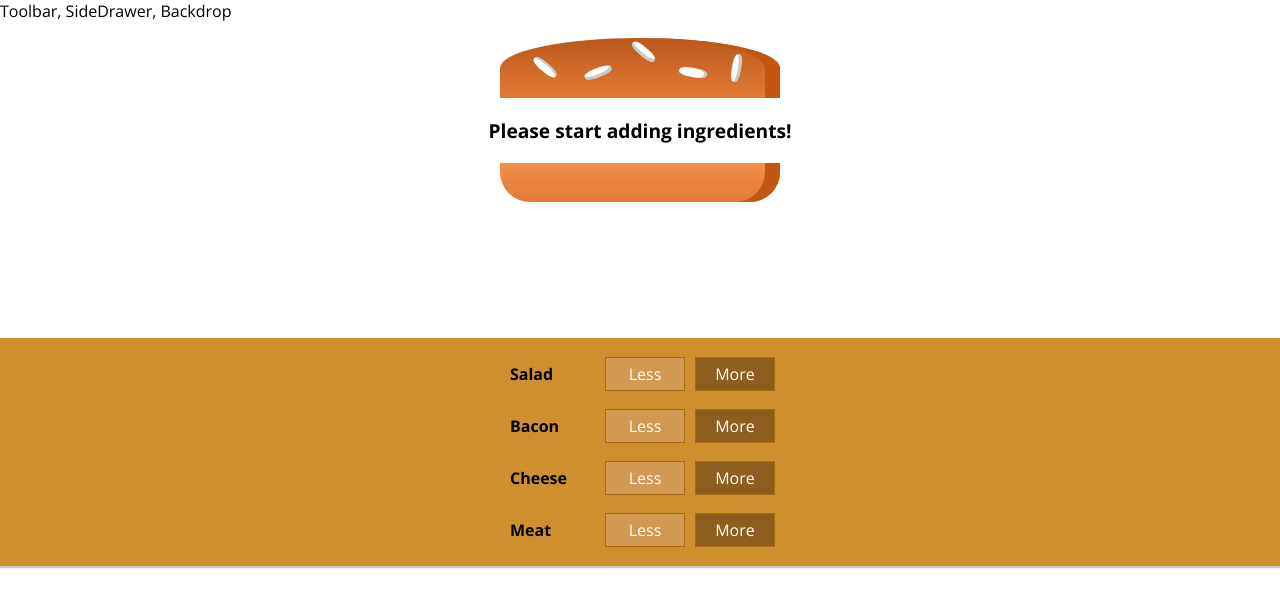
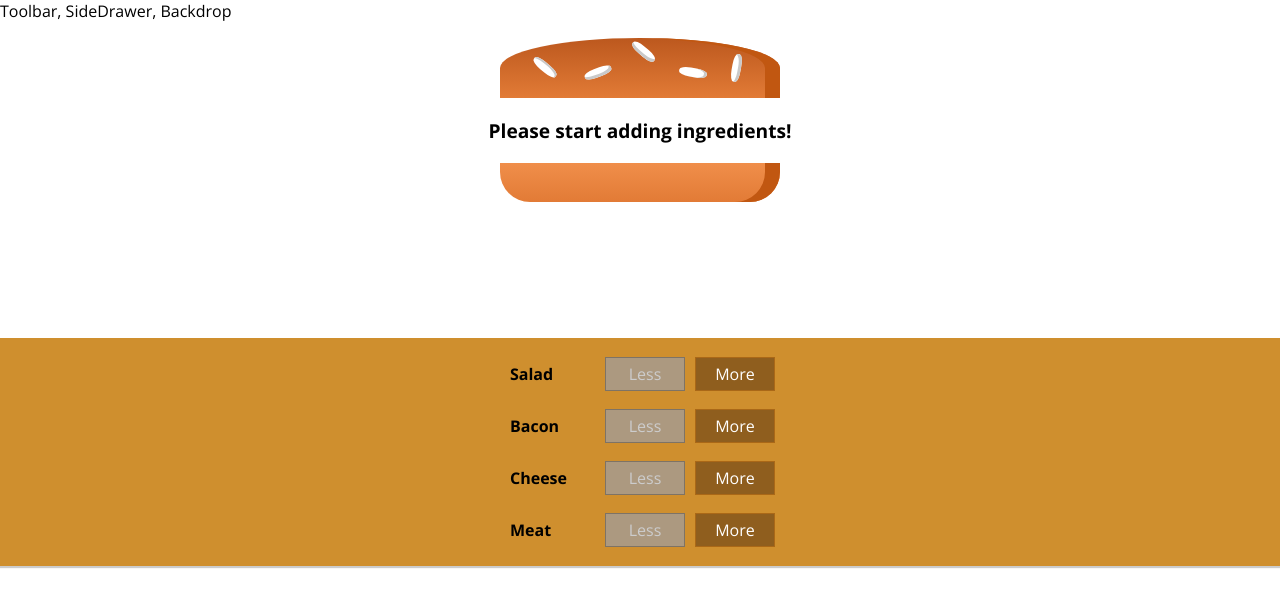
Before and after one commit to D-Pakamore/burger, a React app: page / in a window 1280 px wide. Shown: the top 606 px of the page. Built offline with nearby package versions, Linux system fonts and the light colour scheme.

Commit message:
latest commit lul

```diff
--- a/src/components/Burger/BuildControls/BuildControl/BuildControl.tsx
+++ b/src/components/Burger/BuildControls/BuildControl/BuildControl.tsx
@@ -1,15 +1,18 @@
-import React from "react";
+import React, { MouseEventHandler } from "react";
 import classes from './BuildControl.module.css';
 
 interface thisProps {
+  disabled: boolean | undefined;
+  removed: MouseEventHandler<HTMLButtonElement> | undefined;
+  added: MouseEventHandler<HTMLButtonElement> | undefined;
   label: string;
 }
 
 const buildControl = (props: thisProps) => (
     <div className={classes.BuildControl}>
         <div className={classes.Label}>{props.label}</div>
-        <button className={classes.Less}>Less</button>
-        <button className={classes.More}>More</button>
+        <button className={classes.Less} onClick={props.removed} disabled={props.disabled}>Less</button>
+        <button className={classes.More} onClick={props.added}>More</button>
     </div>
 );
 
--- a/src/components/Burger/BuildControls/BuildControls.tsx
+++ b/src/components/Burger/BuildControls/BuildControls.tsx
@@ -1,7 +1,14 @@
 import React from "react";
-
+import { MyQuantityCheck } from "../../../containers/BurgerBuilder/BurgerBuilder";
 import classes from './BuildControls.module.css';
 import BuildControl from './BuildControl/BuildControl';
+
+interface BuildControlsProps {
+  // disabled: MyQuantityCheck, disabled interface, needs typeof "keys"
+  disabled: any;
+  ingredientRemoved(type: string): void;
+  ingredientAdded(type: string): void;
+}
 
 const controls = [
   { label: 'Salad', type: 'salad'},
@@ -10,10 +17,15 @@
   { label: 'Meat', type: 'meat'},
 ];
 
-const buildControls = (props: any) => (
+const buildControls = (props: BuildControlsProps) => (
   <div className={classes.BuildControls}>
       {controls.map(ctrl => (
-        <BuildControl key={ctrl.label} label={ctrl.label}/>
+        <BuildControl
+            key={ctrl.label}
+            label={ctrl.label}
+            added={() => props.ingredientAdded(ctrl.type)}
+            removed={() => props.ingredientRemoved(ctrl.type)}
+            disabled={props.disabled[ctrl.type]}/>
       ))}
   </div>
 );
--- a/src/containers/BurgerBuilder/BurgerBuilder.tsx
+++ b/src/containers/BurgerBuilder/BurgerBuilder.tsx
@@ -4,32 +4,113 @@
 import Burger from "../../components/Burger/Burger";
 import BuildControls from '../../components/Burger/BuildControls/BuildControls';
 
-class BurgerBuilder extends Component {
+interface MyProps {
+}
 
-  state = {
+interface MyState {
+  ingredients: MyIngredients,
+  totalPrice: number
+}
+
+interface MyIngredients {
+    salad: number,
+    bacon: number,
+    cheese: number,
+    meat: number
+}
+
+export interface MyQuantityCheck {
+  salad: boolean,
+  bacon: boolean,
+  cheese: boolean,
+  meat: boolean
+}
+
+type IngKey = keyof MyIngredients;
+
+const INGREDIENT_PRICES = {
+  salad: 0.5,
+  cheese: 0.4,
+  meat: 1.3,
+  bacon: 0.7
+}
+
+class BurgerBuilder extends Component<MyProps, MyState> {
+
+  state: MyState = {
     ingredients: {
       salad: 0,
       bacon: 0,
       cheese: 0,
       meat: 0
-    }
+    },
+    totalPrice: 4
   }
 
-  // addIngredientHandler = (type: string) => {
-  //   const oldCount = this.state.ingredients.type;
-  //   const updatedCount = oldCount + 1;
-  //   const updatedIngredients = {
-  //     ...this.state.ingredients
-  //   };
-  //   updatedIngredients[type] = updatedCount;
-  // }
-  // https://stackoverflow.com/questions/46987816/using-state-in-react-with-typescript/46987987
+  addIngredientHandler = (type: IngKey) => {
+
+    const oldCount = this.state.ingredients[type];
+    const updatedCount = oldCount + 1;
+    const updatedIngredients = {
+      ...this.state.ingredients
+    };
+    updatedIngredients[type] = updatedCount;
+    const priceAddition = INGREDIENT_PRICES[type];
+    const oldPrice = this.state.totalPrice;
+    const newPrice = oldPrice + priceAddition;
+    this.setState({totalPrice: newPrice, ingredients: updatedIngredients});
+  }
+
+  removeIngredientHandler = (type: IngKey) => {
+
+    const oldCount = this.state.ingredients[type];
+
+    if(oldCount <= 0) {
+      return;
+    }
+
+    const updatedCount = oldCount - 1;
+    const updatedIngredients = {
+      ...this.state.ingredients
+    };
+    updatedIngredients[type] = updatedCount;
+    const priceDeduction = INGREDIENT_PRICES[type];
+    const oldPrice = this.state.totalPrice;
+    const newPrice = oldPrice - priceDeduction;
+    this.setState({totalPrice: newPrice, ingredients: updatedIngredients});
+  }
 
   render () {
+
+      const disabledInfo: MyIngredients = {
+        ...this.state.ingredients
+      };
+
+      let key: IngKey;
+
+      //initializing new object to check if amount is greater then 0
+      let quantityCheck: MyQuantityCheck = {
+        salad: false,
+        bacon: false,
+        cheese: false,
+        meat: false
+      };
+
+      // changing value to false, if amount is 0 or less
+      for (key in disabledInfo) {
+        if (disabledInfo[key] <= 0) {
+          quantityCheck[key] = true;
+        }
+      }
+
+
     return (
       <MyAux>
         <Burger ingredients={this.state.ingredients}/>
-        <BuildControls/>
+        <BuildControls
+          ingredientAdded={this.addIngredientHandler}
+          ingredientRemoved={this.removeIngredientHandler}
+          disabled={quantityCheck}/>
       </MyAux>
     );
   }
```
